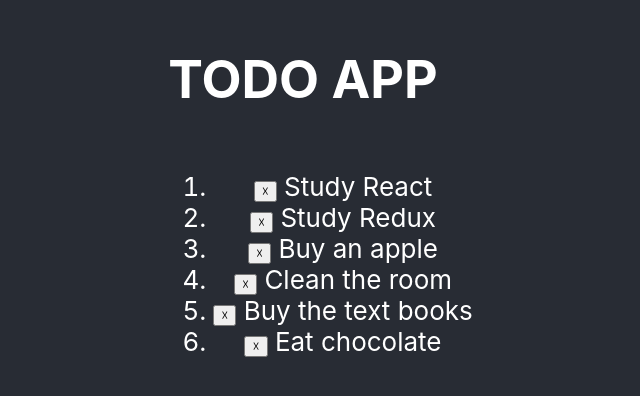
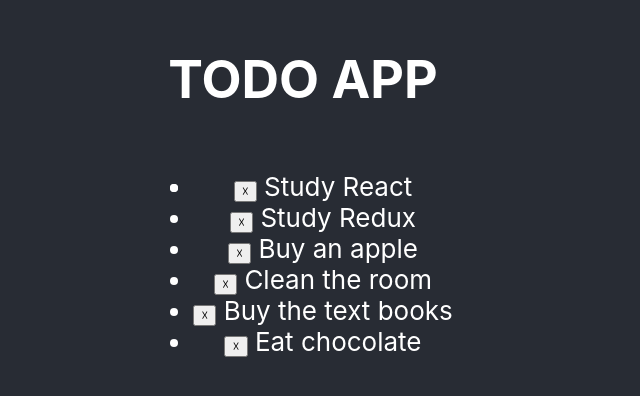
Before and after one commit to yuuming/todoListPractice, a React (Create React App) app: page / in a window 1280 px wide. Shown: the part 202-598 px from the top of the page, without its empty margins (337-977 px from the left). Built offline with nearby package versions, Linux system fonts and the light colour scheme.

Commit message:
Change ol to li for list

```diff
--- a/src/App.js
+++ b/src/App.js
@@ -23,11 +23,11 @@
         <header className="App-header">
         <h1>TODO APP</h1>
           <ul>
-            <ol>
+            <li>
               {todolist.map(function(index) {
                 return <li key={index.title}><input type="button" value="☓" /> {index.title}</li>;
               })}
-            </ol>
+            </li>
           </ul>
         </header>
       </div>
```
